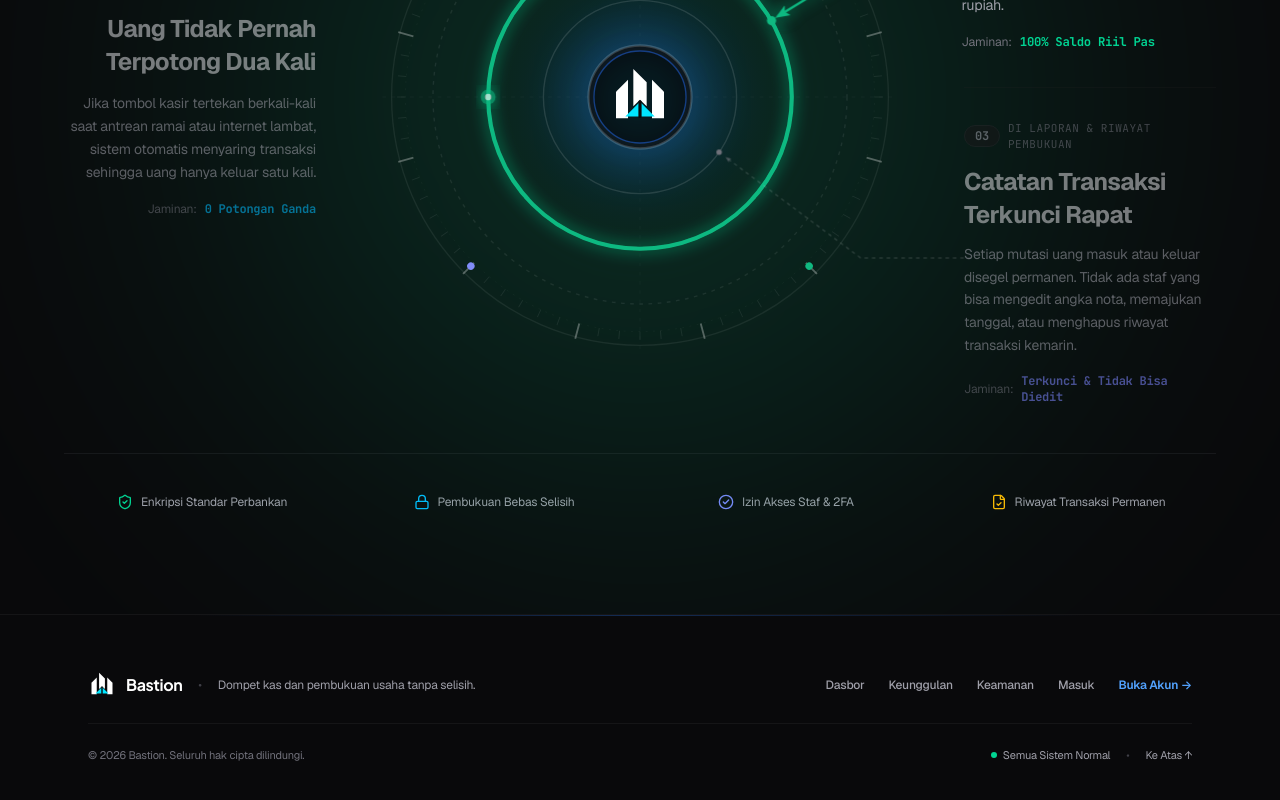
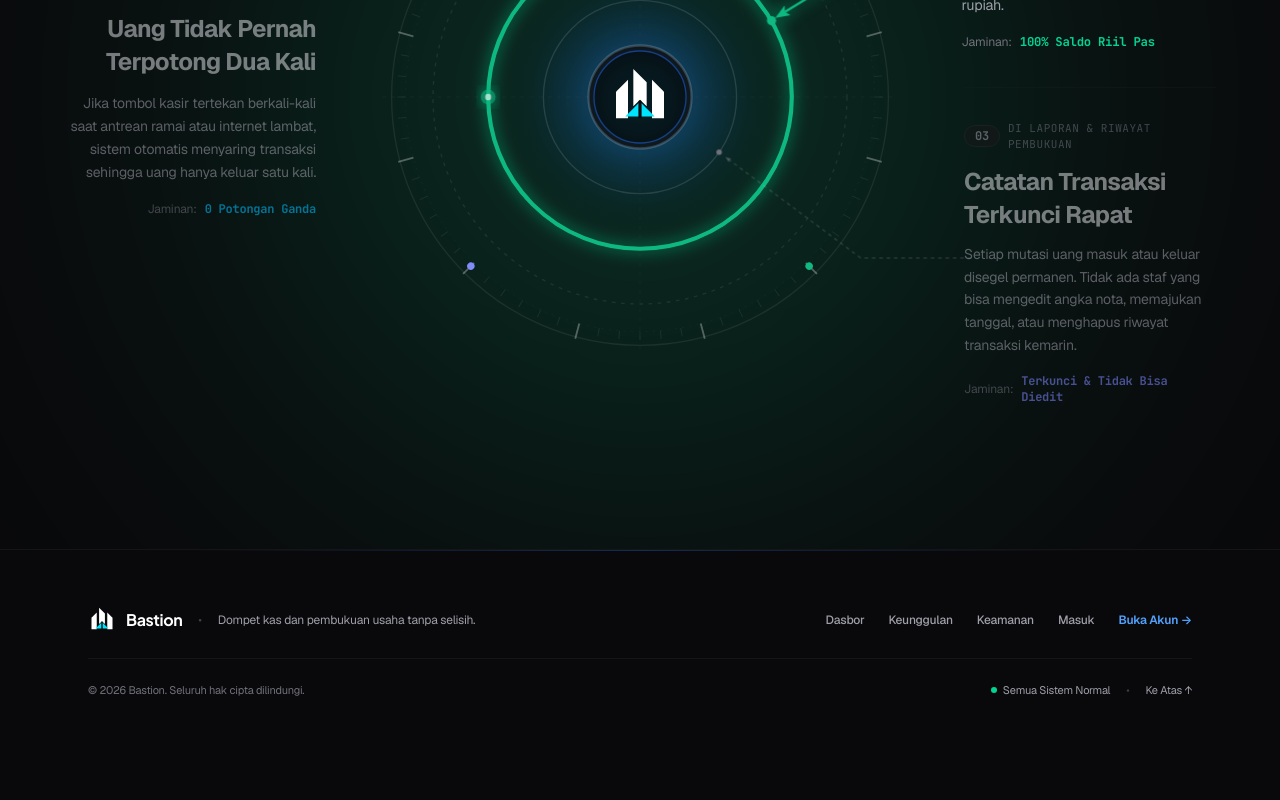
Before and after one commit to agamlatiff/bastion, a React (Vite) app in the folder web/: page / in a window 1280 px wide. Shown: the part 4883-5683 px from the top of the page. After the commit the page ends 5636 px from the top, so only its background shows below. Built offline with nearby package versions, Linux system fonts and the light colour scheme.

Commit message:
feat(landing): remove generic bottom compliance bar to let vault dial end cleanly

```diff
--- a/web/src/components/landing/ConcentricVault.tsx
+++ b/web/src/components/landing/ConcentricVault.tsx
@@ -1,11 +1,4 @@
 import React, { useState } from 'react';
-import {
-    ShieldCheck,
-    Lock,
-    Zap,
-    FileCheck,
-    CheckCircle2,
-} from 'lucide-react';
 import { BastionLogo } from '../common/BastionLogo';
 
 type LayerId = 1 | 2 | 3;
@@ -701,29 +694,6 @@ export const ConcentricVault: React.FC = () => {
                 </div>
             </div>
 
-            {/* ========================================================================= */}
-            {/* BOTTOM COMPLIANCE & STANDARDS (CLEAN MINIMAL HAIRLINE BAR)                */}
-            {/* ========================================================================= */}
-            <div className="pt-8 border-t border-zinc-800/50">
-                <div className="grid grid-cols-2 md:grid-cols-4 gap-4 text-center">
-                    <div className="flex items-center justify-center gap-2 text-zinc-400 text-xs py-2">
-                        <ShieldCheck className="w-4 h-4 text-emerald-400 shrink-0" />
-                        <span>Enkripsi Standar Perbankan</span>
-                    </div>
-                    <div className="flex items-center justify-center gap-2 text-zinc-400 text-xs py-2">
-                        <Lock className="w-4 h-4 text-sky-400 shrink-0" />
-                        <span>Pembukuan Bebas Selisih</span>
-                    </div>
-                    <div className="flex items-center justify-center gap-2 text-zinc-400 text-xs py-2">
-                        <CheckCircle2 className="w-4 h-4 text-indigo-400 shrink-0" />
-                        <span>Izin Akses Staf & 2FA</span>
-                    </div>
-                    <div className="flex items-center justify-center gap-2 text-zinc-400 text-xs py-2">
-                        <FileCheck className="w-4 h-4 text-amber-400 shrink-0" />
-                        <span>Riwayat Transaksi Permanen</span>
-                    </div>
-                </div>
-            </div>
         </div>
     );
 };
```
